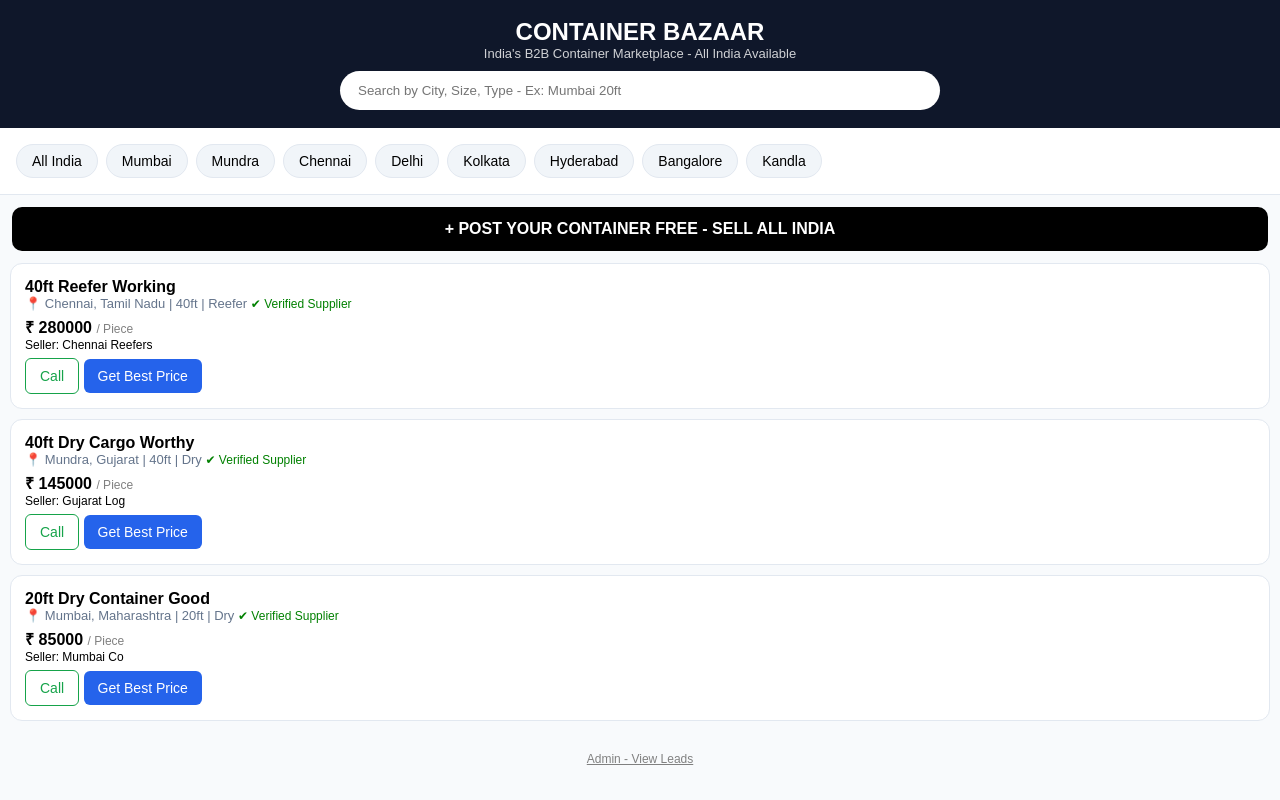
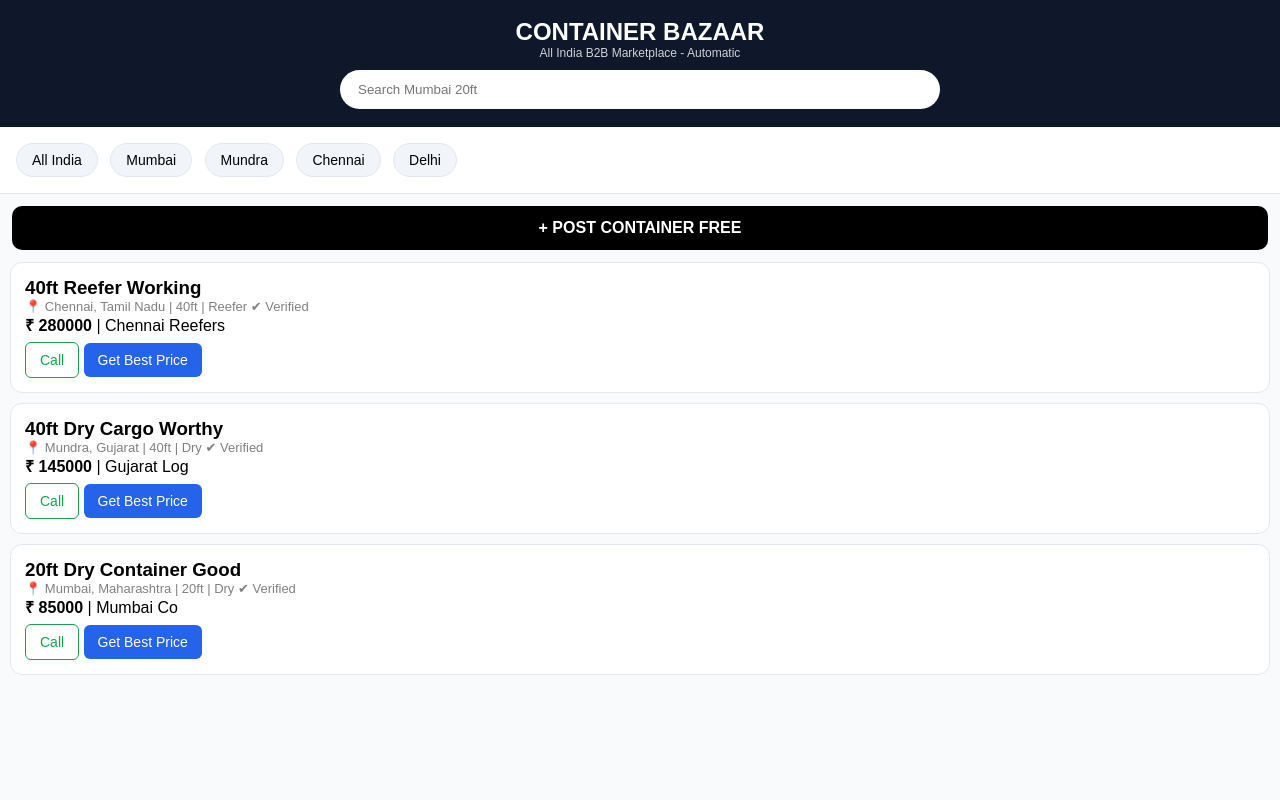
Before and after one commit to chaitanyakhaire15-collab/Container-Bazaar-, a Flask app: page / in a window 1280 px wide. Run offline with Flask 3, Linux system fonts and the light colour scheme; data comes from the database, SQL or seed files in the repository.

Commit message:
index.html

```diff
--- a/templates/index.html
+++ b/templates/index.html
@@ -1,28 +1,44 @@
-<!DOCTYPE html><html><head><meta name="viewport" content="width=device-width, initial-scale=1">
-<title>Container Bazaar - All India B2B Container Marketplace</title>
+<!DOCTYPE html>
+<html>
+<head>
+<meta name="viewport" content="width=device-width, initial-scale=1">
+<title>Container Bazaar - All India</title>
 <style>
-*{margin:0;padding:0;box-sizing:border-box}body{font-family:Arial;background:#f8fafc}
+*{margin:0;padding:0;box-sizing:border-box}
+body{font-family:Arial;background:#f8fafc}
 .header{background:#0f172a;color:#fff;padding:18px;text-align:center}
 .search{width:92%;max-width:600px;padding:12px 18px;border-radius:25px;border:none;margin-top:10px}
 .city-bar{overflow-x:auto;white-space:nowrap;padding:12px;background:#fff;border-bottom:1px solid #e2e8f0}
 .city-bar a{padding:8px 15px;background:#f1f5f9;border-radius:20px;margin:4px;text-decoration:none;color:#000;font-size:14px;border:1px solid #e2e8f0;display:inline-block}
-.card{background:#fff;border:1px solid #e2e8f0;border-radius:12px;padding:14px;margin:10px;display:flex;justify-content:space-between}
-.badge{color:green;font-size:12px}.btn{padding:9px 14px;border-radius:6px;text-decoration:none;font-size:14px;display:inline-block;margin-top:6px}
-.call{background:#fff;color:#16a34a;border:1px solid #16a34a}.enq{background:#2563eb;color:#fff}
+.card{background:#fff;border:1px solid #e2e8f0;border-radius:12px;padding:14px;margin:10px}
+.btn{padding:9px 14px;border-radius:6px;text-decoration:none;font-size:14px;display:inline-block;margin-top:6px}
+.call{background:#fff;color:#16a34a;border:1px solid #16a34a}
+.enq{background:#2563eb;color:#fff}
 .sell-btn{display:block;margin:12px;background:#000;color:#fff;text-align:center;padding:13px;border-radius:10px;text-decoration:none;font-weight:bold}
-</style></head><body>
-<div class="header"><h2>CONTAINER BAZAAR</h2><p style="font-size:13px;opacity:0.8">India's B2B Container Marketplace - All India Available</p>
-<form><input class="search" name="q" placeholder="Search by City, Size, Type - Ex: Mumbai 20ft"></form></div>
+</style>
+</head>
+<body>
+<div class="header">
+<h2>CONTAINER BAZAAR</h2>
+<p style="font-size:12px;opacity:.8">All India B2B Marketplace - Automatic</p>
+<form><input class="search" name="q" placeholder="Search Mumbai 20ft"></form>
+</div>
 <div class="city-bar">
-<a href="/">All India</a><a href="/?city=Mumbai">Mumbai</a><a href="/?city=Mundra">Mundra</a><a href="/?city=Chennai">Chennai</a><a href="/?city=Delhi">Delhi</a><a href="/?city=Kolkata">Kolkata</a><a href="/?city=Hyderabad">Hyderabad</a><a href="/?city=Bangalore">Bangalore</a><a href="/?city=Kandla">Kandla</a>
+<a href="/">All India</a>
+<a href="/?city=Mumbai">Mumbai</a>
+<a href="/?city=Mundra">Mundra</a>
+<a href="/?city=Chennai">Chennai</a>
+<a href="/?city=Delhi">Delhi</a>
 </div>
-<a class="sell-btn" href="/seller">+ POST YOUR CONTAINER FREE - SELL ALL INDIA</a>
+<a class="sell-btn" href="/seller">+ POST CONTAINER FREE</a>
 {% for c in containers %}
-<div class="card"><div>
-<h3 style="font-size:16px">{{c['title']}}</h3><p style="font-size:13px;color:#64748b">📍 {{c['city']}}, {{c['state']}} | {{c['size']}} | {{c['type']}} <span class="badge">✔ Verified Supplier</span></p>
-<p style="margin-top:5px"><b style="font-size:16px">₹ {{c['price']}}</b> <span style="font-size:12px;color:gray">/ Piece</span></p>
-<p style="font-size:12px">Seller: {{c['seller_name']}}</p>
-<a class="btn call" href="tel:{{c['phone']}}">Call</a> <a class="btn enq" href="/product/{{c['id']}}">Get Best Price</a>
-</div></div>{% endfor %}
-<br><center><a href="/admin" style="font-size:12px;color:gray">Admin - View Leads</a></center><br>
-</body></html>
+<div class="card">
+<h3>{{c['title']}}</h3>
+<p style="font-size:13px;color:gray">📍 {{c['city']}}, {{c['state']}} | {{c['size']}} | {{c['type']}} ✔ Verified</p>
+<p><b>₹ {{c['price']}}</b> | {{c['seller_name']}}</p>
+<a class="btn call" href="tel:{{c['phone']}}">Call</a>
+<a class="btn enq" href="/product/{{c['id']}}">Get Best Price</a>
+</div>
+{% endfor %}
+</body>
+  </html>
```
